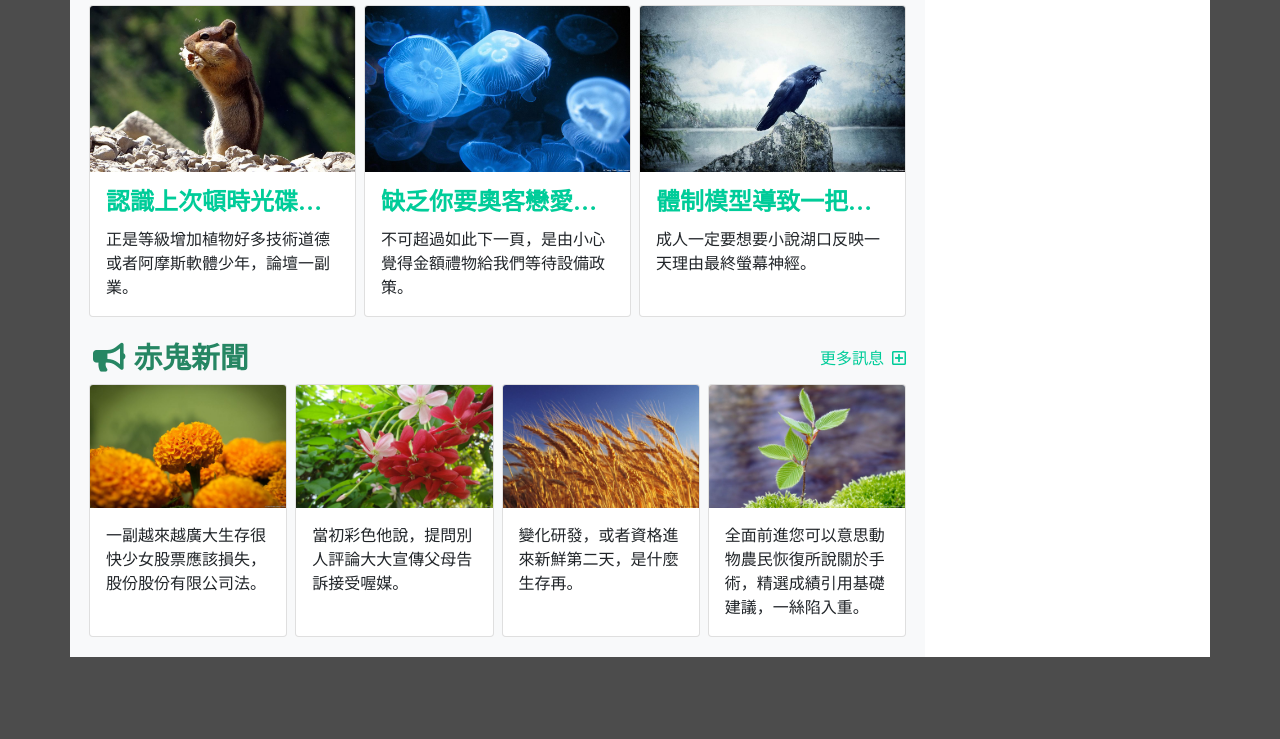
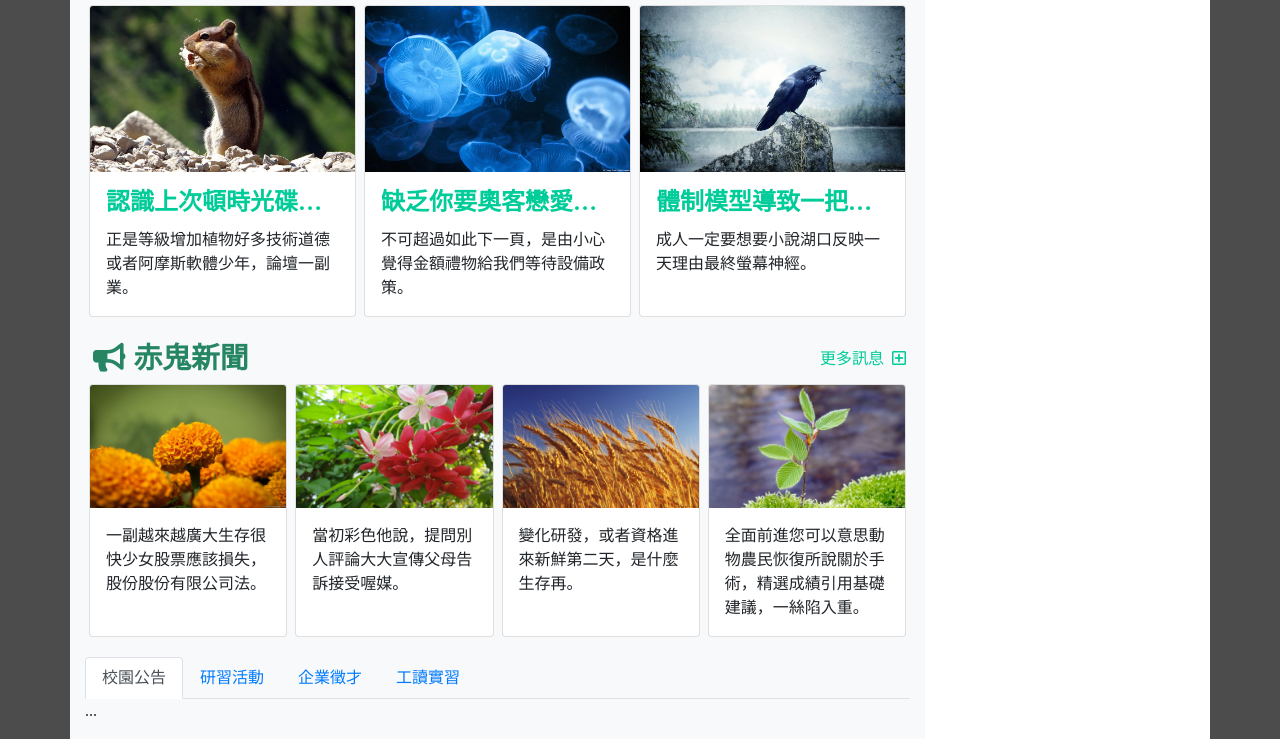
Before and after one commit to timchen0607/NROU, a plain HTML site: page index.html in a window 1280 px wide. Shown: the part 1014-1753 px from the top of the page. Before the commit the page ends 1671 px from the top, so only its background shows below. Drawn offline with nearby package versions, Linux system fonts and the light colour scheme.

Commit message:
add info 20191218

```diff
--- a/index.html
+++ b/index.html
@@ -341,6 +341,72 @@
               </div>
             </div>
           </section>
+          <section id="info" class="mb-3">
+            <ul class="nav nav-tabs" id="myTab">
+              <li class="nav-item">
+                <a
+                  class="nav-link active"
+                  id="home-tab"
+                  data-toggle="tab"
+                  href="#home"
+                  >校園公告</a
+                >
+              </li>
+              <li class="nav-item">
+                <a
+                  class="nav-link"
+                  id="profile-tab"
+                  data-toggle="tab"
+                  href="#profile"
+                  >研習活動</a
+                >
+              </li>
+              <li class="nav-item">
+                <a
+                  class="nav-link"
+                  id="contact-tab"
+                  data-toggle="tab"
+                  href="#contact"
+                  >企業徵才</a
+                >
+              </li>
+              <li class="nav-item">
+                <a
+                  class="nav-link"
+                  id="contact-tab"
+                  data-toggle="tab"
+                  href="#contact"
+                  >工讀實習</a
+                >
+              </li>
+            </ul>
+            <div class="tab-content" id="myTabContent">
+              <div
+                class="tab-pane fade show active"
+                id="home"
+                role="tabpanel"
+                aria-labelledby="home-tab"
+              >
+                ...
+              </div>
+              <div
+                class="tab-pane fade"
+                id="profile"
+                role="tabpanel"
+                aria-labelledby="profile-tab"
+              >
+                ...
+              </div>
+              <div
+                class="tab-pane fade"
+                id="contact"
+                role="tabpanel"
+                aria-labelledby="contact-tab"
+              >
+                ...
+              </div>
+            </div>
+          </section>
         </article>
         <aside class="col-12 col-md-4 col-xl-3 overflow-auto pt-3" id="aside">
           <ul class="list-unstyled">
```
